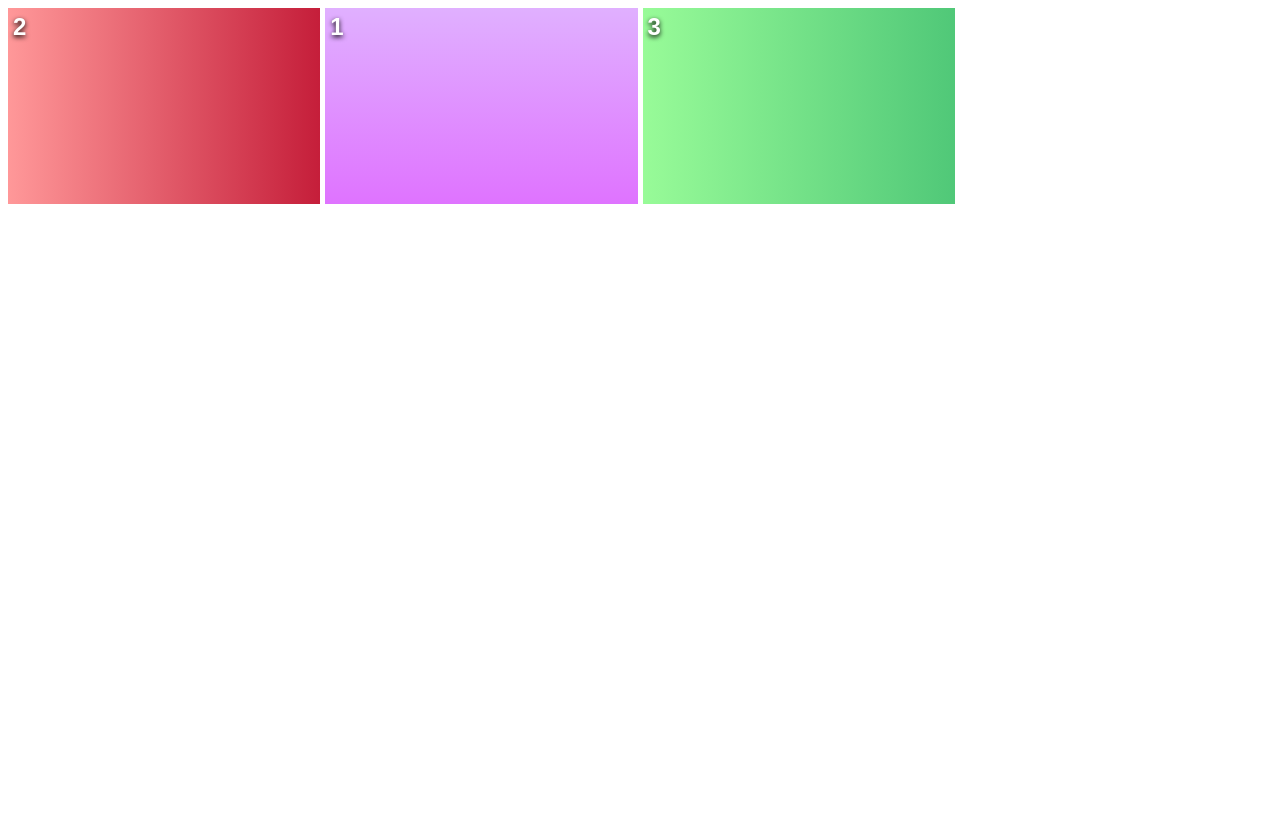
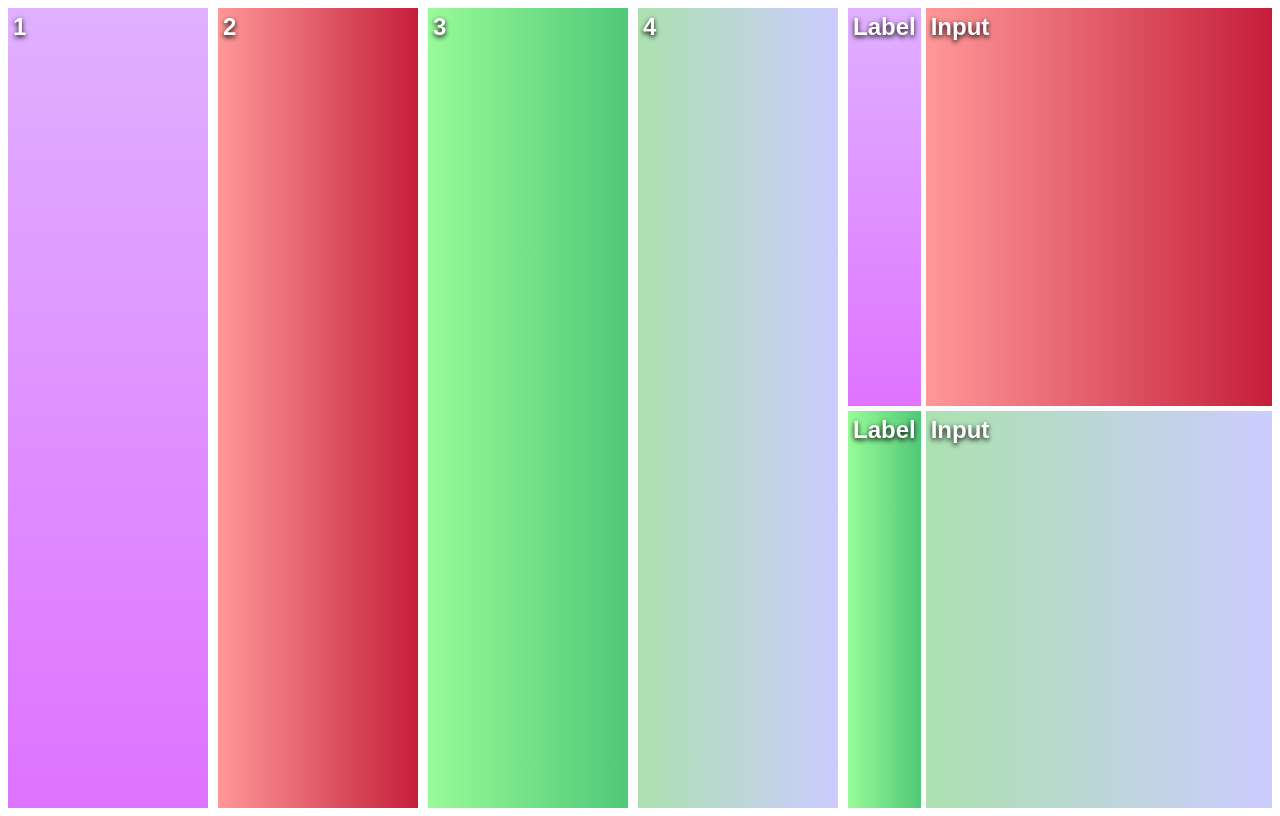
Before and after one commit to Judjin-debug/webdev_grid, a plain HTML site: page index.html in a window 1280 px wide. Drawn offline with Linux system fonts and the light colour scheme.

Commit message:
docs: add grid nesting

```diff
--- a/css/styles.css
+++ b/css/styles.css
@@ -38,16 +38,38 @@ html {
     );
 }
 
+.grid-item-4 {
+    background: linear-gradient(
+        90deg,
+        #ACE1AF,
+        #CCCCFF
+    );
+}
+
+/* .grid-2 {
+    background: linear-gradient(
+        #D8BFD8,
+        #FDFD96
+    );
+} */
+
 /* -------------------------------------------- */
 
 .grid {
     display: grid;
-    gap: 5px;
-    height: 100vh;
-    grid-template-columns: repeat(4, 1fr);
-    grid-template-rows: repeat(4, 1fr);
+    gap: 10px;
+    grid-template-columns: repeat(auto-fill, minmax(200px, auto));
 }
 
-.grid-item:nth-of-type(2) {
-    order: -1;
+.grid-1 {
+    height: 100vh;
 }
+
+.grid-2 {
+    grid-gap: 5px;
+    grid-template-columns: 1fr 5fr;
+}
+
+.grid-item-5 {
+    grid-column: span 2;
+}
--- a/index.html
+++ b/index.html
@@ -8,19 +8,18 @@
     <link rel="stylesheet" href="css/styles.css">
 </head>
 <body>
-    <div class="grid">
+    <div class="grid grid-1">
         <div class="grid-item grid-item-1">1</div>
         <div class="grid-item grid-item-2">2</div>
         <div class="grid-item grid-item-3">3</div>
-        <!-- <div class="grid-item grid-item-1">4</div>
-        <div class="grid-item grid-item-2">5</div>
-        <div class="grid-item grid-item-3">6</div>
-        <div class="grid-item grid-item-1">7</div>
-        <div class="grid-item grid-item-2">8</div>
-        <div class="grid-item grid-item-3">9</div>
-        <div class="grid-item grid-item-1">10</div>
-        <div class="grid-item grid-item-2">11</div>
-        <div class="grid-item grid-item-3">12</div> -->
+        <div class="grid-item grid-item-4">4</div>
+        <div class="grid grid-2 grid-item-5">
+            <div class="grid-item grid-item-1">Label</div>
+            <div class="grid-item grid-item-2">Input</div>
+            <div class="grid-item grid-item-3">Label</div>
+            <div class="grid-item grid-item-4">Input</div>
+        </div>
+        <!-- <div class="grid-item grid-item-2">9</div> -->
     </div>
 </body>
 </html>
```
